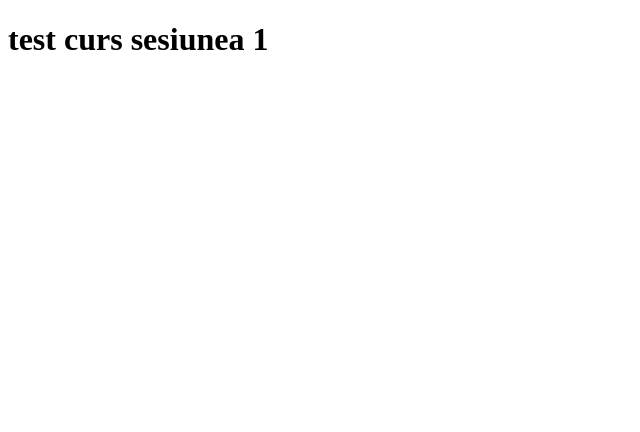
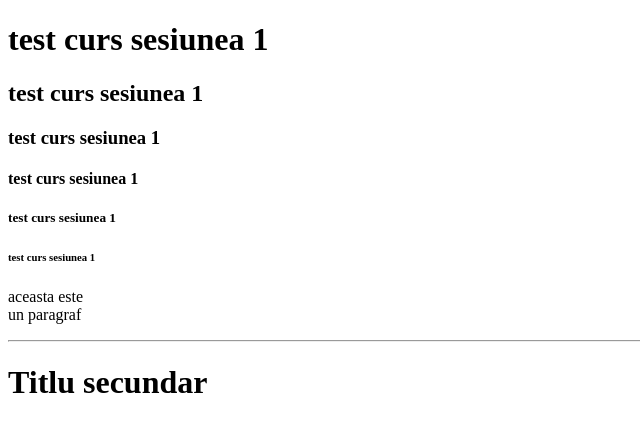
Before and after one commit to SerbanPopescu94/cursIT, a plain HTML site: page sesiunea1/index.html in a window 1280 px wide. Shown: the whole page, without its empty margins (0-640 px from the left). Drawn offline with Linux system fonts and the light colour scheme.

Commit message:
completat index.html cu diferite elemente

```diff
--- a/sesiunea1/index.html
+++ b/sesiunea1/index.html
@@ -2,5 +2,17 @@
 <html>
     <body>
         <h1>test curs sesiunea 1</h1>
+        <h2>test curs sesiunea 1</h2>
+        <h3>test curs sesiunea 1</h3>
+        <h4>test curs sesiunea 1</h4>
+        <h5>test curs sesiunea 1</h5>
+        <h6>test curs sesiunea 1</h6>
+
+        <p>aceasta este <br>un paragraf</p>
+        <hr>
+
+        <div>
+            <h1>Titlu secundar</h1>
+        </div>
     </body>
 </html>
```
